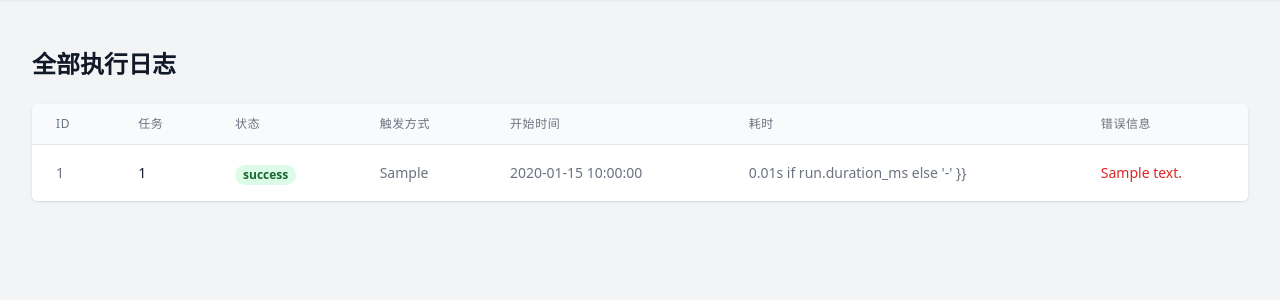
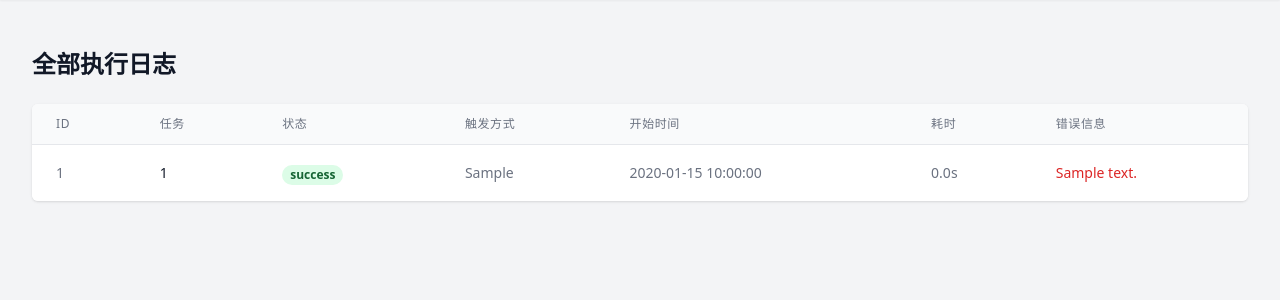
Before and after one commit to ZJ145013/EmbyCheckin, a FastAPI app: page /logs in a window 1280 px wide. Shown: the part 64-364 px from the top of the page. Run offline with FastAPI, Linux system fonts and the light colour scheme; tables that the repository leaves empty hold one stand-in row (values such as "Sample post"); some libraries are stand-ins or nearby versions.

Commit message:
fix: 修复日志页面耗时显示的模板语法错误

```diff
--- a/embycheckin/web/templates/logs.html
+++ b/embycheckin/web/templates/logs.html
@@ -51,7 +51,7 @@
                         {{ run.started_at.strftime('%Y-%m-%d %H:%M:%S') if run.started_at else '-' }}
                     </td>
                     <td class="px-6 py-4 whitespace-nowrap text-sm text-gray-500">
-                        {{ (run.duration_ms / 1000) | round(2) }}s if run.duration_ms else '-' }}
+                        {% if run.duration_ms %}{{ (run.duration_ms / 1000) | round(1) }}s{% else %}-{% endif %}
                     </td>
                     <td class="px-6 py-4 text-sm text-red-600 max-w-xs truncate" title="{{ run.error_message or '' }}">
                         {{ run.error_message[:50] + '...' if run.error_message and run.error_message|length > 50 else run.error_message or '-' }}
```
